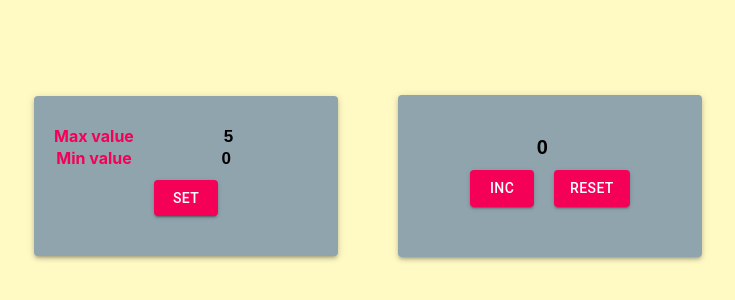
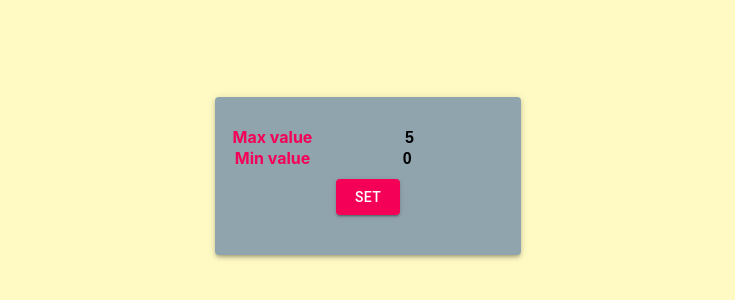
Before and after one commit to EuSet/counter, a React (Create React App) app: page / in a window 1280 px wide. Shown: the part 80-380 px from the top of the page, without its empty margins (272-1007 px from the left). Built offline with nearby package versions, Linux system fonts and the light colour scheme.

Commit message:
added integration settings and counter

```diff
--- a/src/App.tsx
+++ b/src/App.tsx
@@ -11,6 +11,7 @@ function App() {
     const [maxValue, setMaxValue] = useState<number>(5)
     const [maxInputValue, setMaxInputValue] = useState<number>(maxValue)
     const [typeValue, setTypeValue] = useState<boolean>(false)
+    const [showCounter, setShowCounter] = useState<boolean>(true)
 
     useEffect(() => {
         const valueAsString = localStorage.getItem('counterValue')
@@ -44,18 +45,20 @@ function App() {
         setValue(startValue)
         setMaxInputValue(maxValue)
         setTypeValue(false)
+        setShowCounter(!showCounter)
     }
 
     return (
         <div className="App">
-            <Grid justify={'center'} alignItems={'center'} style={{height:'512px'}} container>
-                <Paper style={{ padding:'30px 0', margin:'30px', backgroundColor:'#90a4ae'}} elevation={3}>
+            <Grid justify={'center'} alignItems={'center'} style={{height: '512px'}} container>
+                {showCounter ?
+                    <Paper style={{padding: '30px 0', margin: '30px', backgroundColor: '#90a4ae'}} elevation={3}>
                         <Grid item>
                             <Settings maxValue={maxValue} startValue={startValue} addMaxValue={addMaxValue}
                                       addStartValue={addStartValue} buttonOnClick={buttonOnClick} value={value}/>
                         </Grid>
                     </Paper>
-                <Paper style={{ padding:'40px 0', margin:'30px', backgroundColor:'#90a4ae'}} elevation={3}>
+                    : <Paper style={{padding: '40px 0', margin: '30px', backgroundColor: '#90a4ae'}} elevation={3}>
                         <Grid item>
                             <Counter
                                 maxInputValue={maxInputValue}
@@ -66,9 +69,10 @@ function App() {
                                 buttonResetFunction={buttonResetFunction}
                                 startValue={startValue}
                                 typeValue={typeValue}
+                                setShowCounter={setShowCounter}
                             />
                         </Grid>
-                </Paper>
+                    </Paper>}
             </Grid>
         </div>
 
--- a/src/Counter.tsx
+++ b/src/Counter.tsx
@@ -11,6 +11,7 @@ type PropsType = {
     buttonIncFunction: () => void
     buttonResetFunction: () => void
     typeValue:boolean
+    setShowCounter:(toggle:boolean) => void
 }
 
 export const Counter = (props: PropsType) => {
@@ -34,6 +35,10 @@ export const Counter = (props: PropsType) => {
                 title={'reset'}
                 universalFunction={props.buttonResetFunction}
             />
+            <UniversalButton
+                title={'Set'}
+                universalFunction={() => {props.setShowCounter(true)}}
+            />
         </div>
 
     </div>
--- a/src/Settings.module.css
+++ b/src/Settings.module.css
@@ -1,18 +1,18 @@
 .inputTextStyle{
-    width: 200px;
+    width: 205px;
     text-align: center;
     color: black;
     border: 0;
-    font-size: 17px;
+    font-size: 16px;
     font-weight: bold;
     background-color: #90a4ae;
 }
 .inputErrorStyle {
-    width: 200px;
+    width: 205px;
     text-align: center;
     color: red;
     border: 0;
-    font-size: 17px;
+    font-size: 16px;
     font-weight: bold;
     background-color: #90a4ae;
 
--- a/src/Settings.tsx
+++ b/src/Settings.tsx
@@ -10,7 +10,7 @@ type PropsType = {
     addStartValue: (e: React.ChangeEvent<HTMLInputElement>) => void,
     buttonOnClick: () => void
 }
-const spanStyle: React.CSSProperties = {color:'#F50057', fontWeight:'bold',paddingLeft:'20px'}
+const spanStyle: React.CSSProperties = {color:'#F50057', fontWeight:'bold',paddingLeft:'18px'}
 
 export const Settings = (props: PropsType) => {
     return <div>
--- a/src/UniversalButton.tsx
+++ b/src/UniversalButton.tsx
@@ -4,7 +4,7 @@ import {Button} from "@material-ui/core";
 type PropsType = {
     value?:number
     title:string
-    disabled:boolean
+    disabled?:boolean
     universalFunction:() => void
 
 }
```
Lines whose indentation alone changed are shown as unchanged.
